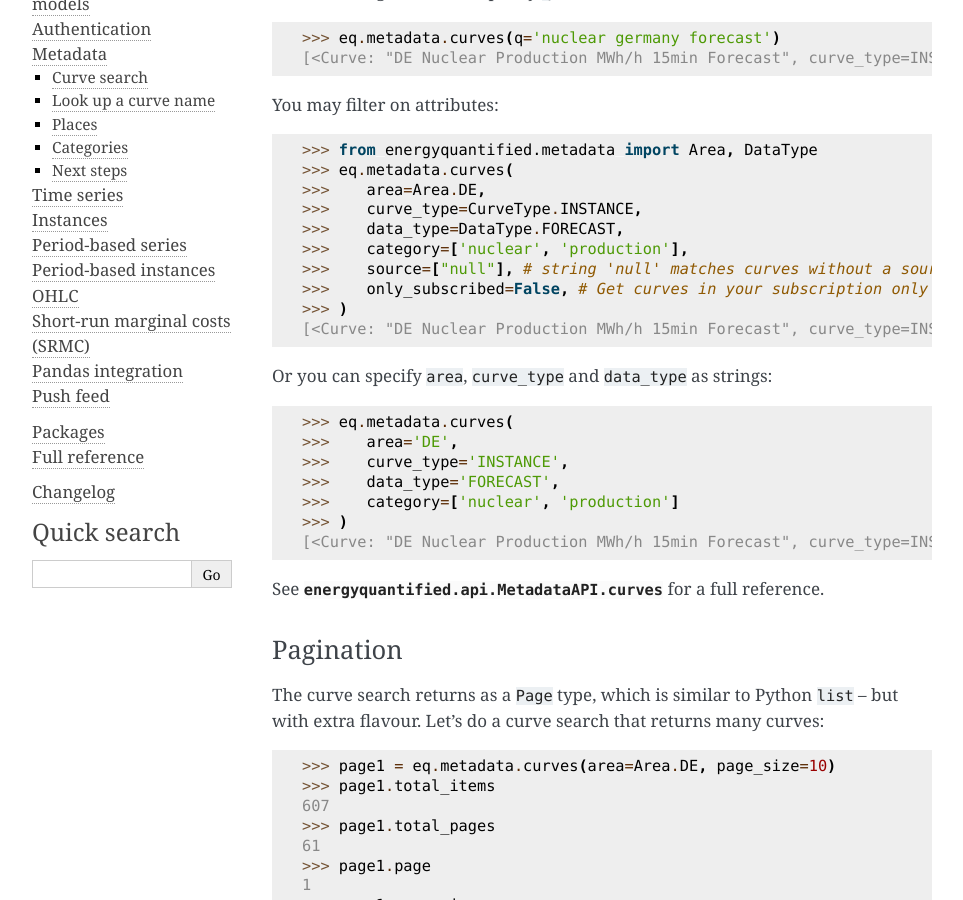
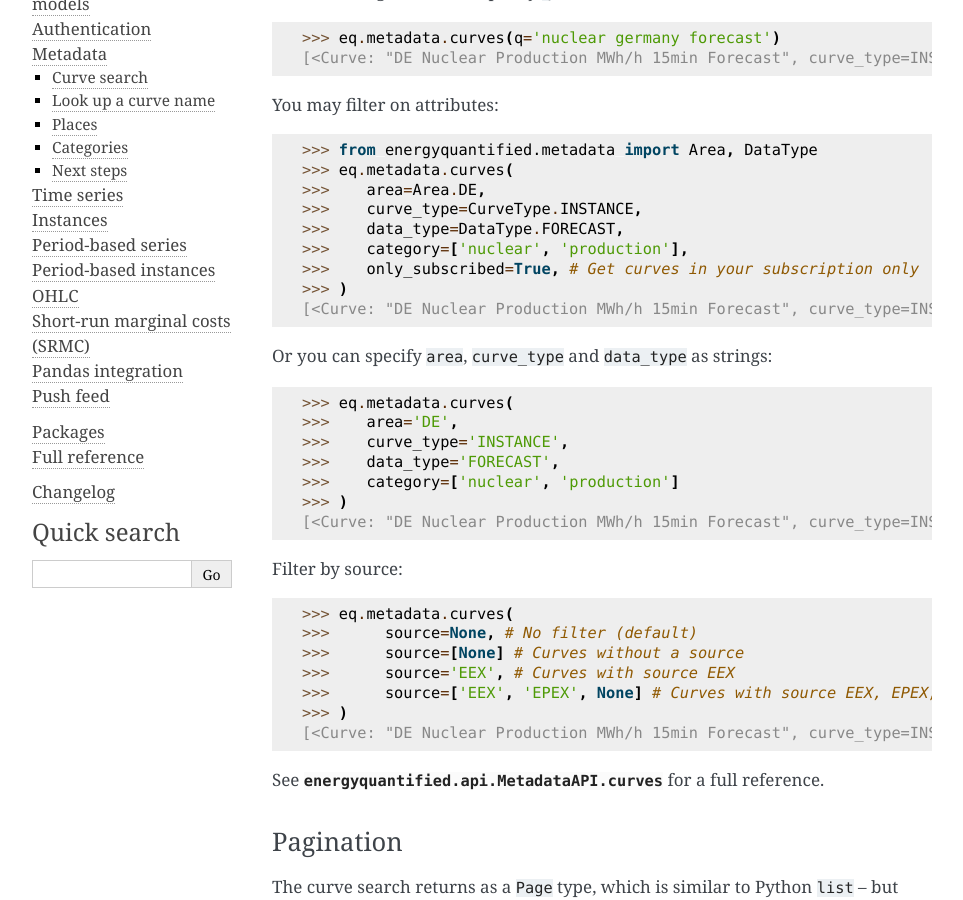
Before and after one commit to energyquantified/eq-python-client, a Sphinx documentation site: the page built from docs/userguide/metadata.rst, in a window 1280 px wide and 900 px high, scrolled down 545 px. Shown: the whole window, without its empty margins (148-1111 px from the left). Built offline with Sphinx 7.4.7, drawn with Linux system fonts in a browser that asks for light colours.

Commit message:
Filter nosource with [None] - based on PR feedback

```diff
--- a/docs/userguide/metadata.rst
+++ b/docs/userguide/metadata.rst
@@ -36,8 +36,7 @@
    >>>    curve_type=CurveType.INSTANCE,
    >>>    data_type=DataType.FORECAST,
    >>>    category=['nuclear', 'production'],
-   >>>    source=["null"], # string 'null' matches curves without a source
-   >>>    only_subscribed=False, # Get curves in your subscription only
+   >>>    only_subscribed=True, # Get curves in your subscription only
    >>> )
    [<Curve: "DE Nuclear Production MWh/h 15min Forecast", curve_type=INSTANCE, subscription=FREEMIUM>]
 
@@ -48,6 +47,16 @@
    >>>    curve_type='INSTANCE',
    >>>    data_type='FORECAST',
    >>>    category=['nuclear', 'production']
+   >>> )
+   [<Curve: "DE Nuclear Production MWh/h 15min Forecast", curve_type=INSTANCE, subscription=FREEMIUM>]
+
+Filter by source:
+
+   >>> eq.metadata.curves(
+   >>>      source=None, # No filter (default)
+   >>>      source=[None] # Curves without a source
+   >>>      source='EEX', # Curves with source EEX
+   >>>      source=['EEX', 'EPEX', None] # Curves with source EEX, EPEX, or without a source
    >>> )
    [<Curve: "DE Nuclear Production MWh/h 15min Forecast", curve_type=INSTANCE, subscription=FREEMIUM>]
 
```
Also changed, not shown: 1 other file.
